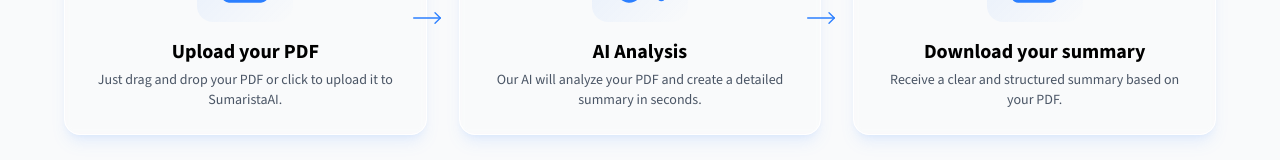
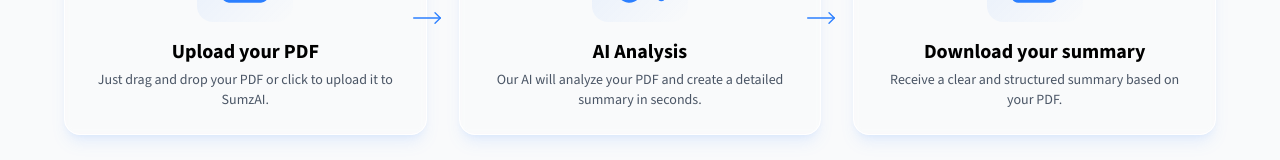
Before and after one commit to Ishank-96/SumzAI, a Next.js app: page / in a window 1280 px wide. Shown: the part 2077-2237 px from the top of the page. Built offline with nearby package versions, Linux system fonts and the light colour scheme; no server answers; the database is empty.

Commit message:
final update

```diff
--- a/src/components/home/how-it-works-section.tsx
+++ b/src/components/home/how-it-works-section.tsx
@@ -12,7 +12,7 @@ const steps: Step[] = [
   {
     icon: <FileText size={64} strokeWidth={1.5} />,
     label: "Upload your PDF",
-    description: "Just drag and drop your PDF or click to upload it to SumaristaAI.",
+    description: "Just drag and drop your PDF or click to upload it to SumzAI.",
   },
   {
     icon: <BrainCircuit size={64} strokeWidth={1.5} />,
```
Also changed, not shown: public/site.webmanifest.
